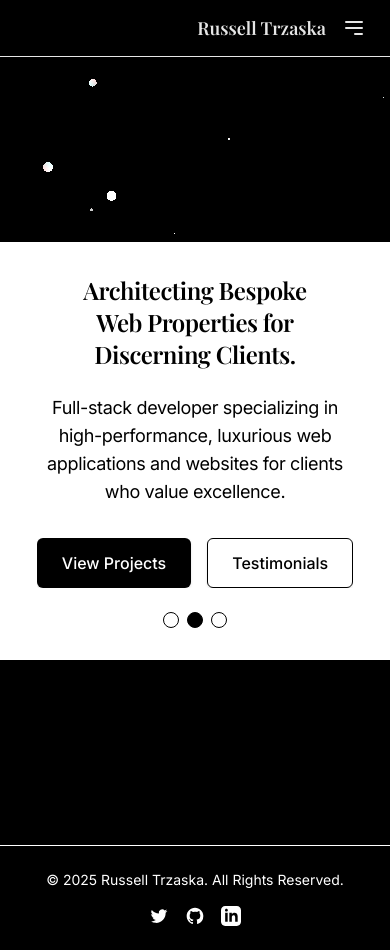
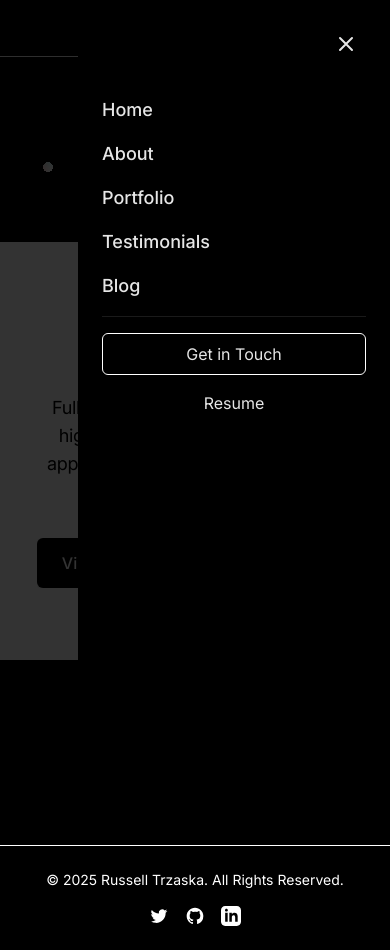
Before and after one commit to helloWerld/luxury-portfolio, a Next.js app: page / in a window 390 px wide. Both pictures are taken after a click on the button "Open main menu". Built offline with nearby package versions, Linux system fonts and the light colour scheme.

Commit message:
fixed mobile menu

```diff
--- a/components/Header.tsx
+++ b/components/Header.tsx
@@ -1,4 +1,8 @@
+"use client";
+
 import Link from "next/link";
+import { motion, AnimatePresence } from "framer-motion";
+import { useState } from "react";
 
 const mainNavItems = [
   { name: "Home", href: "/" },
@@ -9,6 +13,8 @@ const mainNavItems = [
 ];
 
 export default function Header() {
+  const [isOpen, setIsOpen] = useState(false);
+
   return (
     <header className="sticky top-0 z-50 w-full border-b border-secondary/20 bg-black text-white/90">
       <div className="container flex h-14 max-w-screen-2xl items-center mx-auto px-4 sm:px-6 lg:px-8">
@@ -47,14 +53,14 @@ export default function Header() {
             </Link>
           </div>
         </div>
-        {/* TODO: Add mobile navigation */}
+        {/* Mobile Navigation */}
         <div className="flex flex-1 items-center justify-end space-x-2 md:hidden">
-          <span className="font-bold font-serif text-lg">Russell Trzaska</span>{" "}
-          {/* Placeholder */}
-          {/* Mobile Menu Button Placeholder */}
-          <button className="inline-flex items-center justify-center rounded-md p-2 text-foreground/60 hover:text-foreground/80 focus:outline-none">
+          <span className="font-bold font-serif text-lg">Russell Trzaska</span>
+          <button
+            onClick={() => setIsOpen(!isOpen)}
+            className="inline-flex items-center justify-center rounded-md p-2 text-foreground/60 hover:text-foreground/80 focus:outline-none"
+          >
             <span className="sr-only">Open main menu</span>
-            {/* TODO: Add Menu Icon */}
             <svg
               className="h-6 w-6"
               fill="none"
@@ -71,6 +77,84 @@ export default function Header() {
           </button>
         </div>
       </div>
+
+      {/* Mobile Navigation Modal */}
+      <AnimatePresence>
+        {isOpen && (
+          <motion.div
+            initial={{ opacity: 0, y: -20 }}
+            animate={{ opacity: 1, y: 0 }}
+            exit={{ opacity: 0, y: -20 }}
+            transition={{ duration: 0.2 }}
+            className="fixed inset-0 z-50 md:hidden"
+          >
+            <motion.div
+              initial={{ opacity: 0 }}
+              animate={{ opacity: 1 }}
+              exit={{ opacity: 0 }}
+              className="fixed inset-0 bg-black/80"
+              onClick={() => setIsOpen(false)}
+            />
+            <motion.div
+              initial={{ x: "100%" }}
+              animate={{ x: 0 }}
+              exit={{ x: "100%" }}
+              transition={{ type: "spring", damping: 20 }}
+              className="fixed right-0 top-0 h-full w-[80%] max-w-sm bg-black p-6"
+            >
+              <div className="flex items-center justify-end mb-8">
+                <button
+                  onClick={() => setIsOpen(false)}
+                  className="rounded-md p-2 text-foreground/60 hover:text-foreground/80"
+                >
+                  <span className="sr-only">Close menu</span>
+                  <svg
+                    className="h-6 w-6"
+                    fill="none"
+                    viewBox="0 0 24 24"
+                    stroke="currentColor"
+                  >
+                    <path
+                      strokeLinecap="round"
+                      strokeLinejoin="round"
+                      strokeWidth={2}
+                      d="M6 18L18 6M6 6l12 12"
+                    />
+                  </svg>
+                </button>
+              </div>
+              <nav className="flex flex-col space-y-4">
+                {mainNavItems.map((item) => (
+                  <Link
+                    key={item.href}
+                    href={item.href}
+                    onClick={() => setIsOpen(false)}
+                    className="text-lg font-medium text-white/90 hover:text-white transition-colors"
+                  >
+                    {item.name}
+                  </Link>
+                ))}
+                <div className="pt-4 border-t border-white/10">
+                  <Link
+                    href="/contact"
+                    onClick={() => setIsOpen(false)}
+                    className="block w-full text-center px-4 py-2 border border-white rounded-md hover:bg-white hover:text-black transition-colors"
+                  >
+                    Get in Touch
+                  </Link>
+                  <Link
+                    href="/resume"
+                    onClick={() => setIsOpen(false)}
+                    className="block w-full text-center mt-4 text-white/90 hover:text-white transition-colors"
+                  >
+                    Resume
+                  </Link>
+                </div>
+              </nav>
+            </motion.div>
+          </motion.div>
+        )}
+      </AnimatePresence>
     </header>
   );
 }
```
